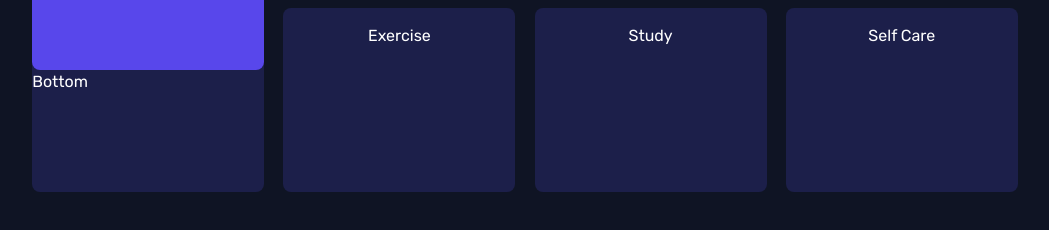
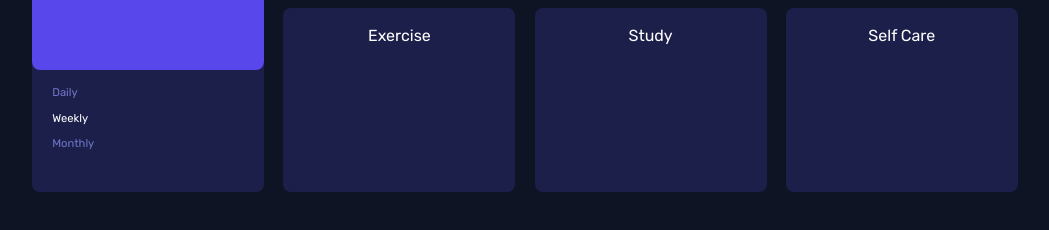
Before and after one commit to pkthunder87/time-tracker, a React (Vite) app: page / in a window 1280 px wide. Shown: the part 402-632 px from the top of the page, without its empty margins (115-1164 px from the left). Built offline with nearby package versions, Linux system fonts and the light colour scheme.

Commit message:
Feat: Finish static desktop design for UserBox

```diff
--- a/src/components/UserBox.jsx
+++ b/src/components/UserBox.jsx
@@ -14,7 +14,11 @@ function UserBox() {
           </p>
         </div>
       </div>
-      <div className="rounded-b-lg">Bottom</div>
+      <div className="flex flex-col gap-[.6rem] rounded-b-lg p-5 text-[.7rem] leading-4 text-neutral-desaturated-blue">
+        <p className="-mt-[.3rem]">Daily</p>
+        <p className="text-white">Weekly</p>
+        <p>Monthly</p>
+      </div>
     </div>
   );
 }
```
